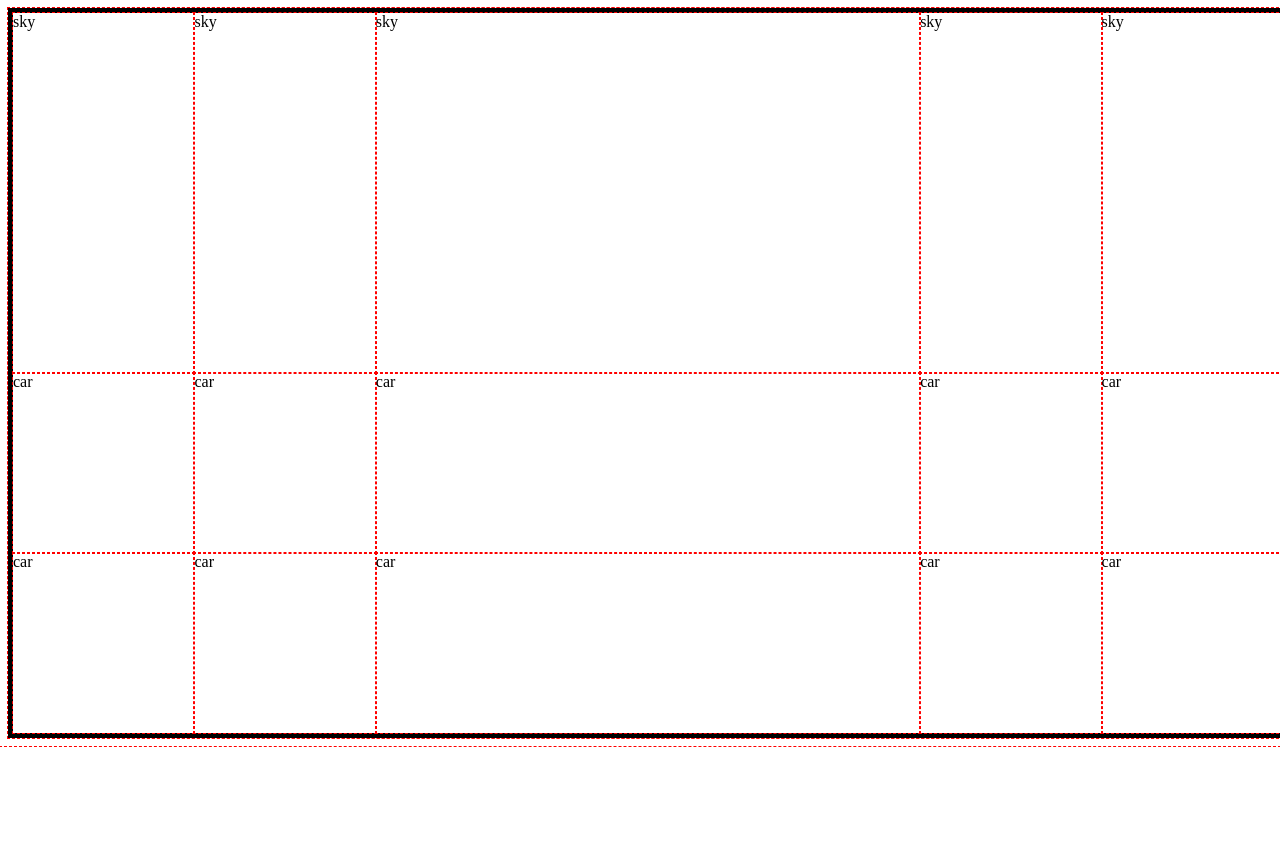
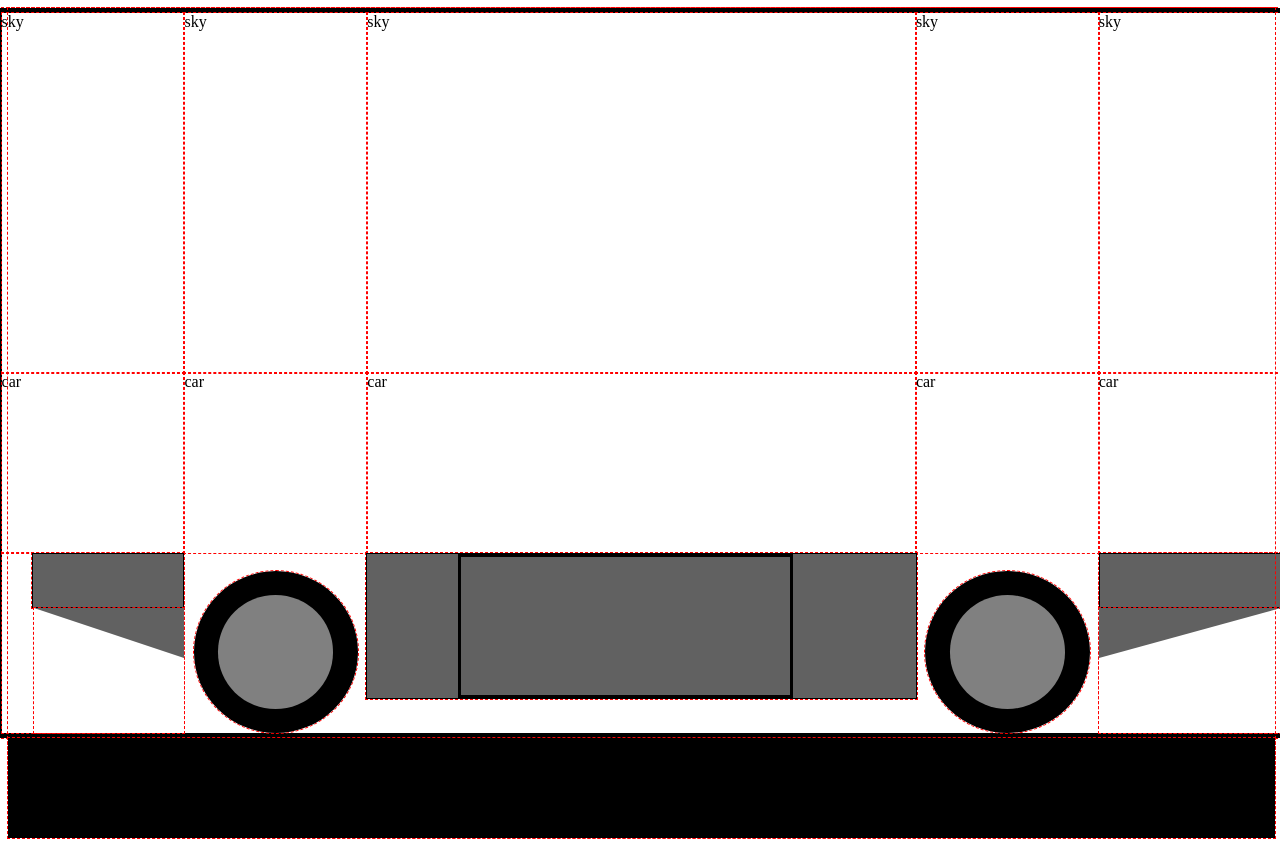
Before and after one commit to markalbrand56/STW-Laboratorio-4, a plain HTML site: page index.html in a window 1280 px wide. Before the commit the page ends 800 px from the top, so only its background shows below. Drawn offline with Linux system fonts and the light colour scheme.

Commit message:
Lower body

```diff
--- a/art.css
+++ b/art.css
@@ -2,13 +2,24 @@
     outline: 1px red dashed;
 }
 
+:root {
+    --body-color: #616161;
+}
+
 body {
     display: flex;
+    flex-direction: column;
     justify-content: center;
     align-items: center;
 
+    width: 99%;
+    height: 100%;
+}
+
+footer{
     width: 100%;
-    height: 100%;
+    height: 100px;
+    background-color: black;
 }
 
 .canvas {
@@ -22,3 +33,129 @@ body {
     /*background-color: blue;*/
     border: 5px black solid;
 }
+
+.tire {
+    display: flex;
+    flex-direction: column;
+    justify-content: center;
+    align-items: center;
+
+    justify-self: center;
+    align-self: end;
+
+    width: 90%;
+    height: 90%;
+    aspect-ratio: 1;
+
+    background-color: black;
+    border-radius: 50%;
+}
+
+.tire::after{
+    content: "";
+    display: block;
+    clear: both;
+
+    justify-self: center;
+    align-self: center;
+
+    width: 70%;
+    height: 70%;
+
+    background-color: grey;
+    border-radius: 50%;
+}
+
+.chasis {
+    display: flex;
+    flex-direction: column;
+    justify-content: center;
+    align-items: center;
+
+    justify-self: center;
+    align-self: start;
+
+    width: 100%;
+    height: 80%;
+
+    background-color: var(--body-color);
+    border: 1px black solid;
+}
+
+.chasis::after {
+    content: "";
+    display: block;
+    clear: both;
+
+    margin-right: 2em;
+    justify-self: start;
+    align-self: center;
+
+    width: 60%;
+    height: 100%;
+
+    background-color: transparent;
+    border: 3px black solid;
+}
+
+.noseContainer {
+    display: flex;
+    flex-direction: column;
+    justify-content: start;
+    align-items: end;
+
+    justify-self: center;
+    align-self: center;
+
+    width: 100%;
+    height: 100%;
+}
+
+.nose {
+    width: 150px;
+    height: 60%;
+
+    background-color: var(--body-color);
+    border: 1px black solid;
+}
+
+.triangle1 {
+    width: 0;
+    height: 0;
+    border-left: 150px solid transparent;
+    border-top: 50px solid var(--body-color);
+    border-bottom: 75px solid transparent;
+
+    background-color: transparent;
+}
+
+.bootContainer {
+    display: flex;
+    flex-direction: column;
+    justify-content: start;
+    align-items: start;
+
+    justify-self: center;
+    align-self: center;
+
+    width: 100%;
+    height: 100%;
+}
+
+.boot{
+    width: 180px;
+    height: 60%;
+
+    background-color: var(--body-color);
+    border: 1px black solid;
+}
+
+.triangle2 {
+    width: 0;
+    height: 0;
+    border-right: 182px solid transparent;
+    border-top: 50px solid var(--body-color);
+    border-bottom: 75px solid transparent;
+
+    background-color: transparent;
+}
--- a/index.html
+++ b/index.html
@@ -18,12 +18,24 @@
         <div>car</div>
         <div>car</div>
         <div>car</div>
-        <div>car</div>
-        <div>car</div>
-        <div>car</div>
-        <div>car</div>
-        <div>car</div>
+
+        <div class="noseContainer">
+            <span class="nose"></span>
+            <span class="triangle1"></span>
+        </div>
+
+        <span class="tire"></span>
+
+        <section class="chasis"></section>
+
+        <span class="tire"></span>
+
+        <div class="bootContainer">
+            <span class="boot"></span>
+            <span class="triangle2"></span>
+        </div>
     </div>
+    <footer></footer>
 
 </body>
 </html>
```
